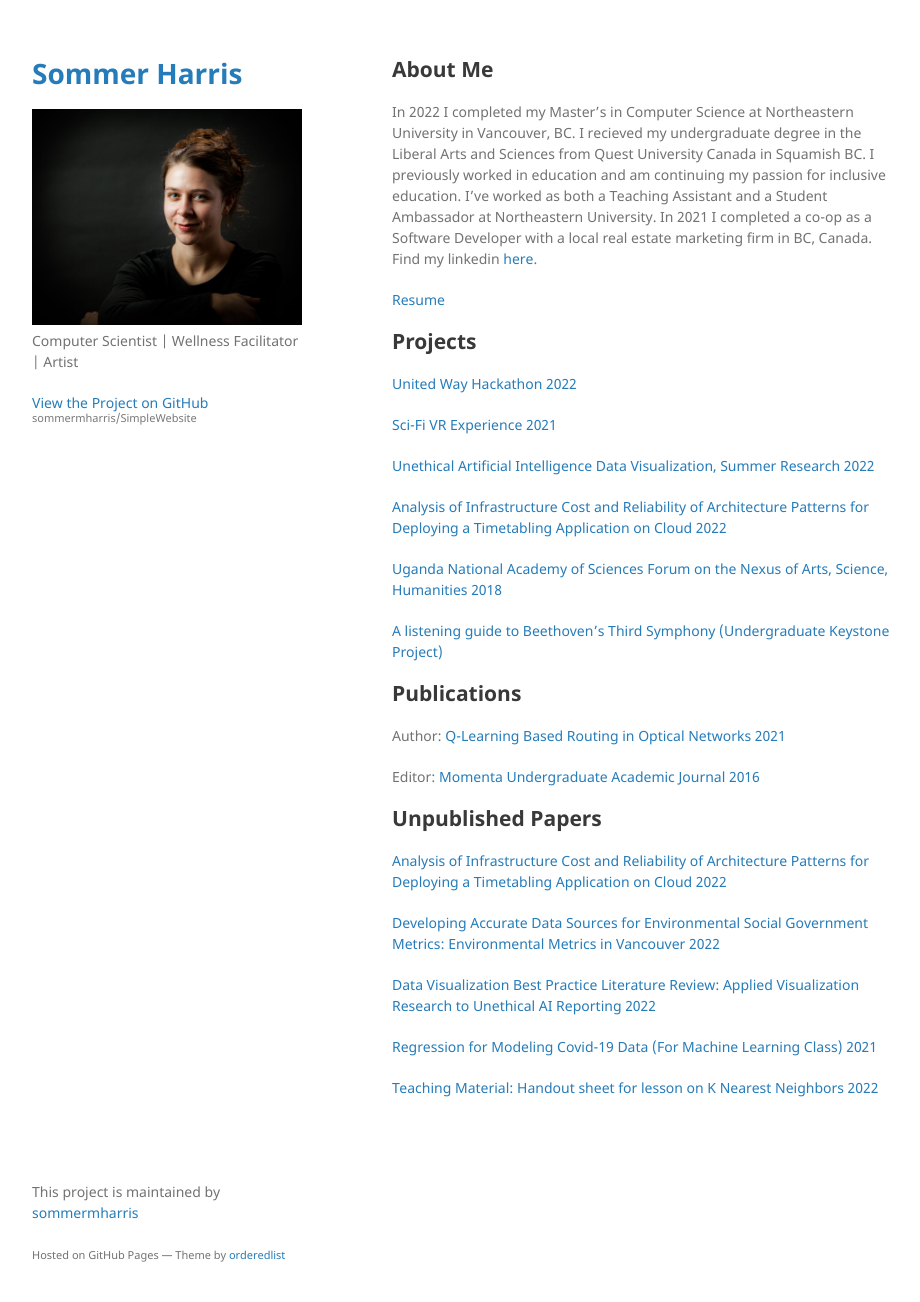
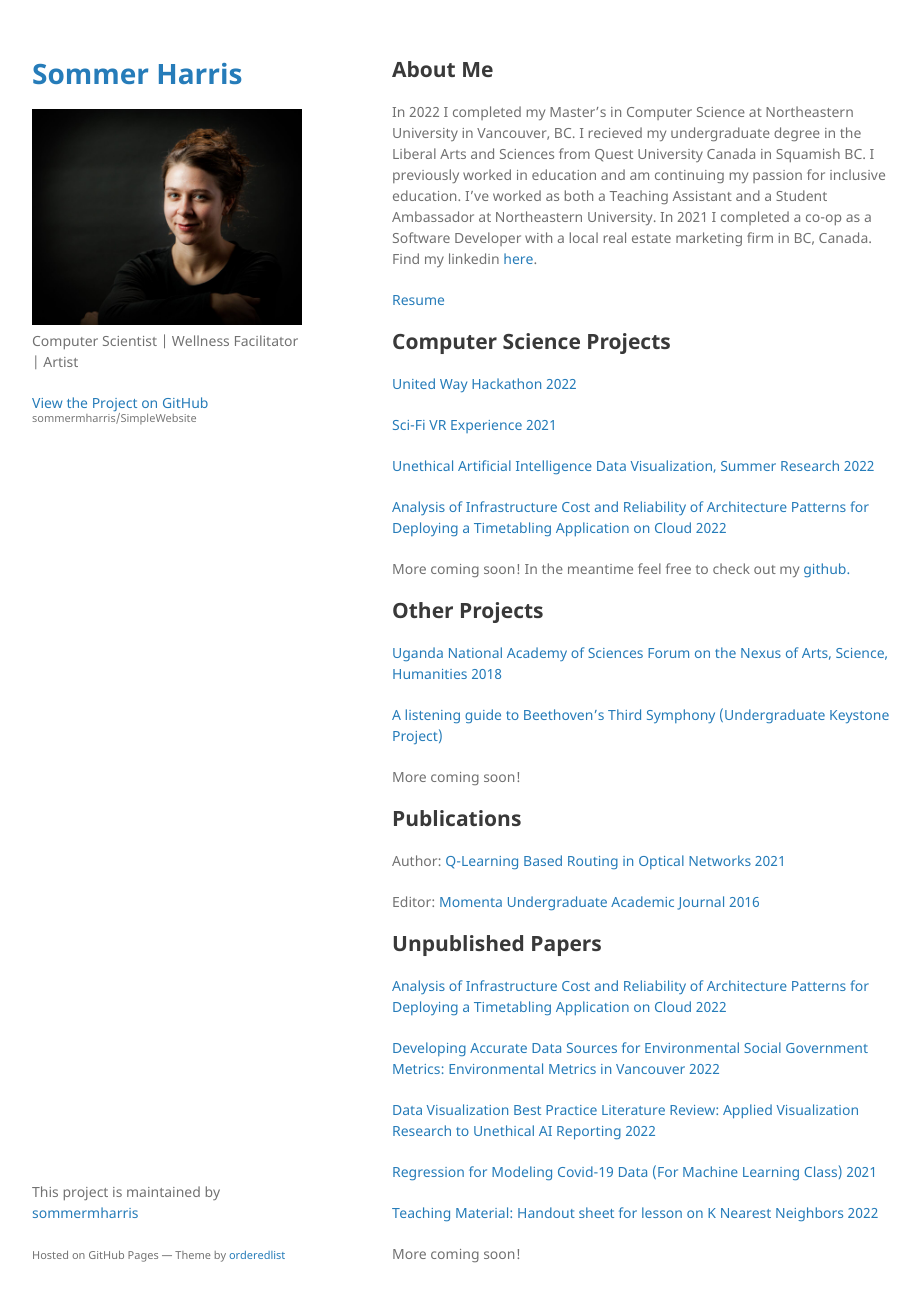
Before and after one commit to sommermharris/SimpleWebsite, a Jekyll site: the page built from index.md, in a window 1280 px wide and 1334 px high. Shown: the top 1302 px of the window, without its empty margins (178-1098 px from the left). Built offline with Jekyll 4.4.1, drawn with Linux system fonts in a browser that asks for light colours; our own code applies the rules of GitHub Pages for plain Markdown files.

Commit message:
Update index.md

```diff
--- a/index.md
+++ b/index.md
@@ -8,7 +8,7 @@ In 2022 I completed my Master's in Computer Science at Northeastern University i
 
 [Resume](files/resume.pdf)
 
-## Projects
+## Computer Science Projects
 [United Way Hackathon 2022](./projects/united-way-hackathon.html)
 
 [Sci-Fi VR Experience 2021](./projects/sci-fi-vr.html)
@@ -17,9 +17,15 @@ In 2022 I completed my Master's in Computer Science at Northeastern University i
 
 [Analysis of Infrastructure Cost and Reliability of Architecture Patterns for Deploying a Timetabling Application on Cloud 2022](./projects/capstone.html)
 
+More coming soon! In the meantime feel free to check out my [github.](https://github.com/sommerharris?tab=repositories)
+
+## Other Projects
+
 [Uganda National Academy of Sciences Forum on the Nexus of Arts, Science, Humanities 2018](./projects/nash.html)
 
 [A listening guide to Beethoven's Third Symphony (Undergraduate Keystone Project)](./projects/keystone.html)
+
+More coming soon!
 
 ## Publications
 
@@ -38,3 +44,5 @@ Editor: [Momenta Undergraduate Academic Journal 2016](files/Momenta-2016.pdf)
 [Regression for Modeling Covid-19 Data (For Machine Learning Class) 2021](files/covid19.pdf)
 
 [Teaching Material: Handout sheet for lesson on K Nearest Neighbors 2022](files/knn.pdf)
+
+More coming soon!
```
